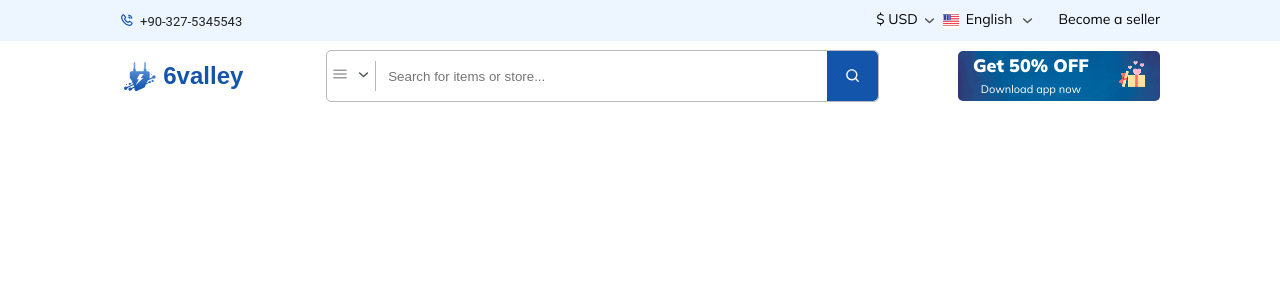
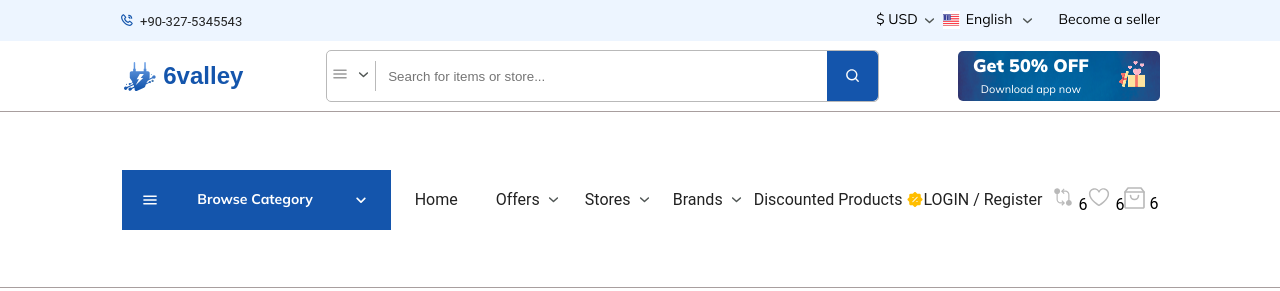
Before and after one commit to AdibRasel/TaskResponsiveWebPageDesign_Raw-_HTML_CSS, a plain HTML site: page index.html in a window 1280 px wide. Drawn offline with Linux system fonts and the light colour scheme; a web font is replaced by a local one.

Commit message:
Menu Bar Work
Menu Bar Work

```diff
--- a/index.html
+++ b/index.html
@@ -116,8 +116,8 @@
 
 
 
-        <!-- Third Section Start  -->
-        <div class="ThiredSection">
+        <!-- third Section Start  -->
+        <div class="thirdSection">
             <div class="leftside">
                 <h2>Get 50% OFF</h2> <br>
                 <span>Download app now</span>
@@ -126,13 +126,7 @@
                 <img src="./Assets/gifttypeimge.png" alt="">
             </div>
         </div>
-        <!-- Third Section End -->
-
-
-
-
-
-
+        <!-- third Section End -->
 
 
     </div>
@@ -141,7 +135,87 @@
 
 
 
+    <!-- ======================= Menu Bar Start ======================= -->
+    <div class="MenuBar">
 
+
+
+        <!-- First section start  -->
+        <div class="firstsection">
+            <img src="./Assets/menudashboard.png" alt="menu">
+            <span>Browse Category</span>
+            <img src="./Assets/dawonarrow.png" alt="">
+        </div>
+        <!-- first section end -->
+
+
+
+        <!-- Second section start  -->
+        <div class="MenuBarSecondSection">
+            <div class="menuitem">
+                <a href="#">Home</a>
+            </div>
+
+            <div class="menuitem">
+                <a href="#">Offers</a>
+                <img src="./Assets/BottomArrow.svg" alt="">
+            </div>
+
+            <div class="menuitem">
+                <a href="#">Stores </a>
+                <img src="./Assets/BottomArrow.svg" alt="">
+            </div>
+
+            <div class="menuitem">
+                <a href="#">Brands </a>
+                <img src="./Assets/BottomArrow.svg" alt="">
+            </div>
+
+            <div class="menuitem">
+                <a href="#">Discounted Products </a>
+                <img src="./Assets/discount-solid.png" alt="">
+            </div>
+
+            <div class="menuitem" >
+                <a href="#">LOGIN / Register </a>
+            </div>
+
+        </div>
+        <!-- Second section end -->
+
+
+
+
+        <!-- third Section start  -->
+        <div class="thirdsection">
+
+
+
+            <div class="menuitem">
+                <img src="./Assets/giftcompayer.svg" alt="">
+                <span>6</span>
+            </div>
+
+
+
+            <div class="menuitem">
+                <img src="./Assets/love.svg" alt="">
+                <span>6</span>
+            </div>
+
+
+            <div class="menuitem">
+                <img src="./Assets/shopingbag.svg" alt="">
+                <span>6</span>
+            </div>
+
+
+        </div>
+        <!-- third Section end -->
+
+
+    </div>
+    <!-- ======================= Menu Bar End ======================= -->
 
 
 
--- a/style.css
+++ b/style.css
@@ -216,8 +216,8 @@ body {
 
 
 
-/* Thired Section */
- .ThiredSection{
+/* third Section */
+ .thirdSection{
     background-color: red;
     background-image: url("./Assets/BGbanner.png");
     background-size: cover;
@@ -231,7 +231,7 @@ body {
     justify-content: space-around;
     align-items: center;
  }
- .ThiredSection>.leftside>h2{
+ .thirdSection>.leftside>h2{
     font-size: 18px;
     color: #FFFFFF;
     display: inline;
@@ -242,7 +242,7 @@ body {
     text-align: right;
 
  }
- .ThiredSection>.leftside>span{
+ .thirdSection>.leftside>span{
     font-family: "Mulish";
     font-weight: 400;
     font-size: 11px;
@@ -264,7 +264,84 @@ body {
 
 
 
+ /* ======================= Menu Start ======================= */
+.MenuBar{
+    width: auto;
+    height: 175px;
+    border-top: 1px solid #a89e9e;
+    border-bottom: 1px solid #a89e9e;
+    padding-left: 120px;
+    padding-right: 120px;
+    display: flex;
+    justify-content: space-around;
+    align-items: center;
+}
 
+
+/* first section  */
+.firstsection{
+    background-color: #1455AC;
+    width: 269px;
+    height: 60px;
+    display: flex;
+    justify-content: space-around;
+    align-items: center;
+}
+
+.firstsection>img{
+    color: white;
+}
+.firstsection>span{
+    font-family: "Mulish";
+    font-weight: 700;
+    font-size: 14px;
+    line-height: 17.57px;
+    letter-spacing: 0%;
+    color: #FFFFFF;
+}
+
+
+
+
+
+
+
+
+/* second section */
+.MenuBarSecondSection{
+    display: flex;
+    justify-items: start;
+    align-items: center;
+}
+
+.MenuBarSecondSection> .menuitem{
+    min-width: 90px;
+    max-width: auto;
+    height: 36px;
+    display: flex;
+    justify-content: center;
+    align-items: center;
+    cursor: pointer;
+}
+.MenuBarSecondSection> .menuitem>a{
+    text-decoration: none;
+    padding-right: 5px;
+    color: #222222;
+}
+
+
+
+
+/* third section */
+.thirdsection{
+    display: flex;
+    justify-content: center;
+    align-items: center;
+}
+
+
+
+ /* ======================= Menu End ======================= */
 
 
 
@@ -346,7 +423,7 @@ body {
     .SecondSection{
         width: 100%;
     }
-    .ThiredSection{
+    .thirdSection{
         margin-top: 5px;
     }
 }
@@ -374,7 +451,7 @@ body {
     .SecondSection{
         width: 100%;
     }
-    .ThiredSection{
+    .thirdSection{
         display: none;
     }
 }
```
Also changed, not shown: Assets/dawonarrow.png (added), Assets/discount-solid.png (added), Assets/giftcompayer.svg (added), Assets/love.svg (added), Assets/material-symbols_menu-rounded.svg (added), Assets/menudashboard.png (added), Assets/shopingbag.svg (added), Assets/usericon.svg (added).
